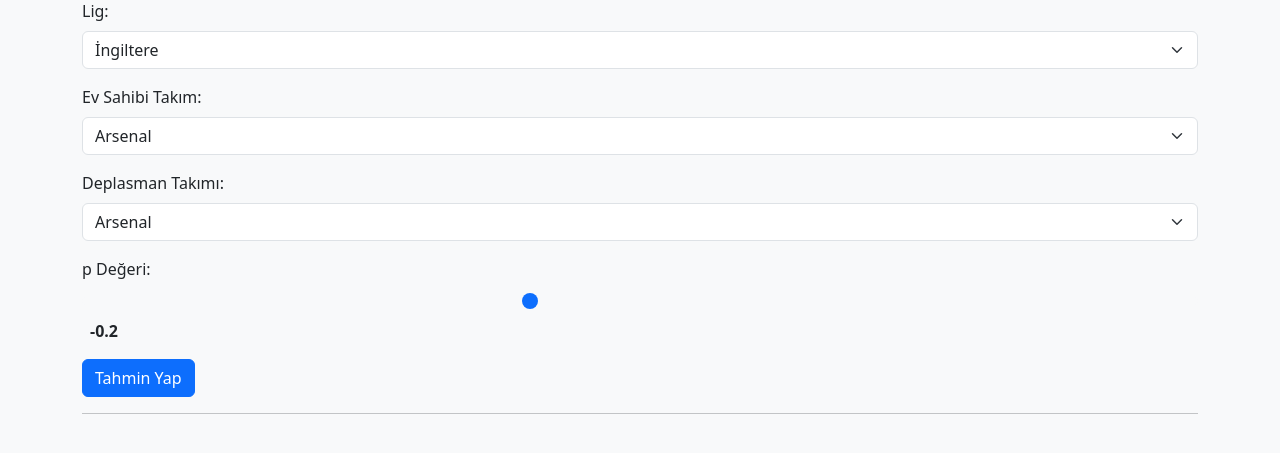
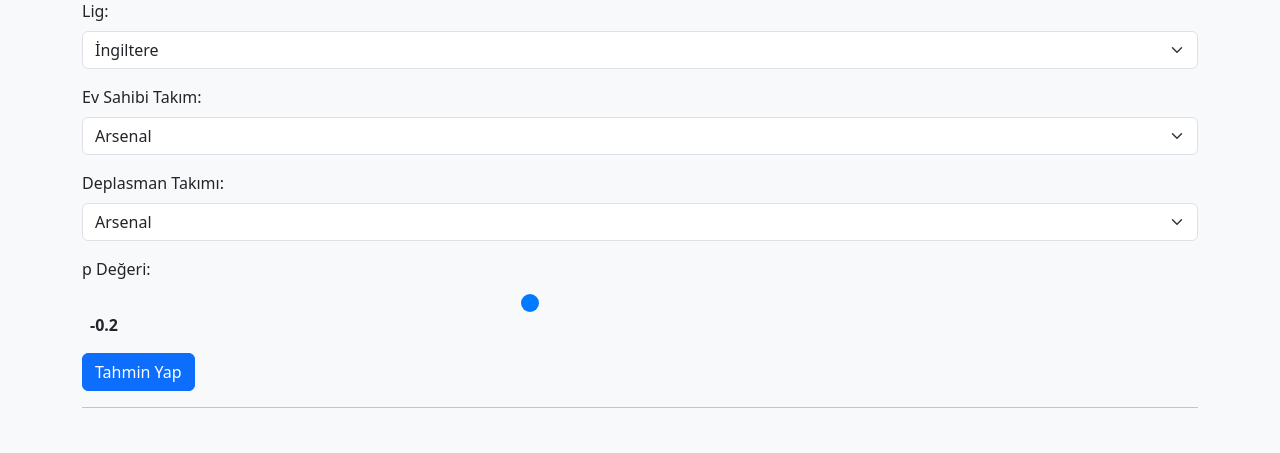
Before and after one commit to lord5521/tahmin, a Flask app: page / in a window 1280 px wide. Shown: the part 97-550 px from the top of the page. Run offline with Flask 2, Linux system fonts and the light colour scheme.

Commit message:
Update index.html

```diff
--- a/templates/index.html
+++ b/templates/index.html
@@ -1,33 +1,62 @@
 <!DOCTYPE html>
-<html>
+<html lang="tr">
 <head>
   <meta charset="UTF-8" />
   <title>Dixon-Coles Maç Tahmini</title>
-  <!-- Bootstrap CSS -->
+
+  <!-- Bootstrap CSS (CDN veya kendi dosyanız) -->
   <link
     rel="stylesheet"
     href="https://cdn.jsdelivr.net/npm/bootstrap@5.3.0/dist/css/bootstrap.min.css"
   />
+
   <style>
-    .slider-value {
-      font-weight: bold;
-      margin-left: 8px;
+    /* Slider özelleştirmesi */
+    .slider-range {
+      /* Safari, iOS, eski Android */
+      -webkit-appearance: none;
+      appearance: none;
+      height: 6px;           /* track yüksekliği */
+      border-radius: 3px;    /* track köşeleri */
+      background: #ddd;      /* track rengi */
+      outline: none;         /* odak çizgisi */
     }
-    /* İsteğe göre ek CSS */
+    .slider-range::-webkit-slider-thumb {
+      -webkit-appearance: none;
+      width: 18px;
+      height: 18px;
+      border-radius: 50%;
+      background: #007bff;   /* Mavi top */
+      cursor: pointer;
+      margin-top: -6px;      /* thumb'ı track ortalar */
+    }
+
+    /* Firefox */
+    .slider-range::-moz-range-thumb {
+      width: 18px;
+      height: 18px;
+      border-radius: 50%;
+      background: #007bff;
+      cursor: pointer;
+    }
+    .slider-range::-moz-range-track {
+      height: 6px;
+      border-radius: 3px;
+      background: #ddd;
+    }
   </style>
 </head>
+
 <body class="bg-light">
-
 <div class="container my-4">
   <h1 class="mb-4">Dixon-Coles Maç Tahmini</h1>
 
-  <!-- Form -->
   <form method="POST" action="/">
-
     <!-- Lig Seçimi -->
     <div class="mb-3">
       <label for="league" class="form-label">Lig:</label>
       <select name="league" id="league" class="form-select" onchange="updateTeams()">
+        <!-- Flask ile "league_data" dict -->
         {% for lig in league_data.keys() %}
           <option value="{{ lig }}">{{ lig }}</option>
         {% endfor %}
@@ -46,9 +75,11 @@
       <select name="away_team" id="away_team" class="form-select"></select>
     </div>
 
-    <!-- p Değeri: Slider + Görünen Değer -->
+    <!-- p Değeri: Range Slider -->
     <div class="mb-3">
       <label for="rhoSlider" class="form-label">p Değeri:</label>
+
+      <!-- Hem Bootstrap'ın "form-range" sınıfını hem de özel .slider-range ekliyoruz -->
       <input
         type="range"
         id="rhoSlider"
@@ -57,11 +88,11 @@
         step="0.01"
         value="-0.2"
         oninput="updateRhoValue()"
-        class="form-range"
+        class="form-range slider-range"
       />
-      <span id="rhoValue" class="slider-value">-0.2</span>
+      <span id="rhoValue" class="fw-bold ms-2">-0.2</span>
 
-      <!-- Asıl form verisi: bu hidden input'a slider değerini yazacağız -->
+      <!-- Gizli input (form'a gönderilecek gerçek değer) -->
       <input type="hidden" id="rhoInput" name="rho" value="-0.2" />
     </div>
 
@@ -85,8 +116,8 @@
   {% endif %}
 </div>
 
-<!-- JSON verisi: lig -> takımlar -->
 <script>
+  /* Lig -> Takım listesi sözlüğü (Flask'tan tojson ile gelir) */
   var leagueToTeams = {{ league_data|tojson }};
 
   function updateTeams() {
@@ -96,20 +127,17 @@
     var homeSelect = document.getElementById("home_team");
     var awaySelect = document.getElementById("away_team");
 
-    // Temizle
     homeSelect.innerHTML = "";
     awaySelect.innerHTML = "";
 
     var teams = leagueToTeams[selectedLeague] || [];
     for (var i = 0; i < teams.length; i++) {
       var t = teams[i];
-
       // Ev takım
       var opt1 = document.createElement("option");
       opt1.value = t;
       opt1.text = t;
       homeSelect.appendChild(opt1);
-
       // Deplasman takım
       var opt2 = document.createElement("option");
       opt2.value = t;
@@ -117,11 +145,10 @@
       awaySelect.appendChild(opt2);
     }
   }
-
-  // sayfa ilk açıldığında takımları doldur
+  // Sayfa ilk açılınca takımları doldur
   updateTeams();
 
-  // Slider güncellendikçe p değeri gösterilsin ve hidden input'a yazılsın
+  /* Slider değeri değiştikçe ekranda göster, hidden input'u güncelle */
   function updateRhoValue() {
     var slider = document.getElementById("rhoSlider");
     var valSpan = document.getElementById("rhoValue");
```
